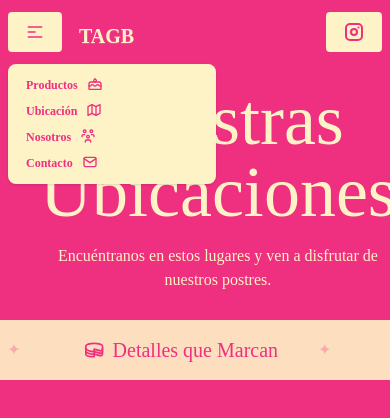
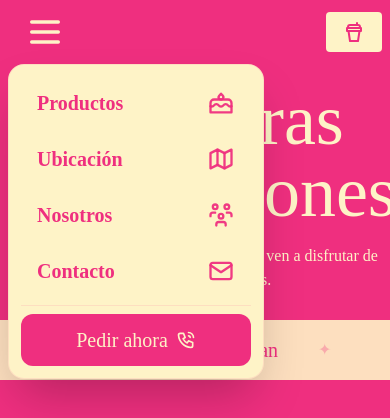
Before and after one commit to Gmsus4/cupcake, a Next.js app: page /locations in a window 390 px wide. Both pictures are taken after a click on the button 35 px from the left and 32 px from the top of the page. Shown: the top 418 px of the page. Built offline with nearby package versions, Linux system fonts and the light colour scheme; grey boxes are pictures that could not be loaded.

Commit message:
Cambios en el navbar

```diff
--- a/components/Navbar.tsx
+++ b/components/Navbar.tsx
@@ -1,54 +1,65 @@
-'use client';
+"use client"
 
+import { contactData } from "@/data/contactData"
 import { navItems } from "@/data/navItems"
-import { IconBrandInstagram, IconCup } from "@tabler/icons-react";
-import Link from "next/link";
-import { usePathname } from "next/navigation";
+import { IconBrandInstagram, IconCup, IconMenu2, IconPhoneCall } from "@tabler/icons-react"
+import Link from "next/link"
+import { usePathname } from "next/navigation"
 
 export const Navbar = () => {
-  const pathname = usePathname();
+  const pathname = usePathname()
 
   // Función auxiliar para determinar si el link está activo
   const isActive = (href: string) => {
     // Exact match para la mayoría de casos
     // Si tienes rutas anidadas (ej: /blog/1), puedes usar pathname.startsWith(href)
-    return pathname === href;
-  };
+    return pathname === href
+  }
 
   return (
     <div className="navbar bg-pink fixed z-1000">
       <div className="max-w-7xl mx-auto w-full flex items-center justify-center">
         <div className="navbar-start lg:hidden">
           <div className="dropdown">
-            <div tabIndex={0} role="button" className="btn bg-yellow btn-ghost lg:hidden text-pink">
-              <svg xmlns="http://www.w3.org/2000/svg" className="h-5 w-5" fill="none" viewBox="0 0 24 24" stroke="currentColor">
-                {" "}
-                <path strokeLinecap="round" strokeLinejoin="round" strokeWidth="2" d="M4 6h16M4 12h8m-8 6h16" />{" "}
-              </svg>
+            <div tabIndex={0} role="button" className="btn btn-ghost lg:hidden text-yellow hover:bg-yellow/10 transition-colors">
+              <IconMenu2 size={40}/>
             </div>
-            <ul tabIndex={-1} className="menu menu-sm dropdown-content text-black bg-yellow rounded-box z-1 mt-3 w-52 p-2 shadow">
+
+            <ul tabIndex={-1} className="menu dropdown-content z-50 mt-3 w-64 p-3 shadow-2xl rounded-2xl bg-yellow border border-pink/10 flex flex-col gap-1">
               {navItems.map((item, idx) => {
-                    const Icon = item.icon;
-                    return (
-                      <li key={idx} className="font-bold text-pink">
-                        <Link href={item.href} >
-                          {item.title}
-                          <Icon width={18} height={18} className="pb-0.5"/>
-                        </Link>
-                      </li>
-                    );
-                })}
+                const Icon = item.icon
+                return (
+                  <li key={idx}>
+                    <Link href={item.href} className="flex items-center justify-between px-4 py-3 rounded-xl text-pink font-bold hover:bg-pink hover:text-yellow transition-all duration-200 group">
+                      <span className="font-caveat text-xl">{item.title}</span>
+                      <Icon width={28} height={28} className="text-pink/95 group-hover:text-yellow transition-colors" />
+                    </Link>
+                  </li>
+                )
+              })}
+
+              {/* Separador + CTA */}
+              <div className="h-px bg-pink/10 my-1" />
+              <li>
+                <Link href={`tel:${contactData[0].items[0].value}`} className="flex items-center justify-center px-4 py-3 rounded-xl bg-pink text-yellow font-caveat text-xl hover:opacity-90 transition-opacity">
+                  Pedir ahora
+                  <IconPhoneCall size={20}/>
+                </Link>
+              </li>
             </ul>
           </div>
-          <Link href={"/"} className="btn btn-ghost text-yellow text-xl mt-2">TAGB</Link>
+
+          {/* <Link href="/" className="btn btn-ghost text-yellow font-caveat text-xl">
+            TAGB
+          </Link> */}
         </div>
 
         <div className="navbar-center hidden lg:flex">
           <ul className="flex items-center gap-30 justify-between m-auto w-full px-4 h-14 rounded-full relative">
             <div className="flex gap-2 ">
               {navItems.slice(0, 2).map((item, idx) => {
-                const Icon = item.icon;
-                const active = isActive(item.href);
+                const Icon = item.icon
+                const active = isActive(item.href)
 
                 return (
                   <li
@@ -56,28 +67,27 @@ export const Navbar = () => {
                     className={`
                       font-semibold text-yellow transition-all duration-300 ease-out
                       px-4 rounded-full cursor-pointer
-                      ${active
-                        ? "bg-yellow text-pink!"
-                        : "hover:bg-yellow hover:text-pink"
-                      }
+                      ${active ? "bg-yellow text-pink!" : "hover:bg-yellow hover:text-pink"}
                     `}
                   >
                     <Link href={item.href} className="flex items-center gap-1.5">
                       {item.title}
                     </Link>
                   </li>
-                );
+                )
               })}
             </div>
 
             <div className="w-10 h-10 grid place-items-center bg-yellow rounded-full absolute top-1/2 left-1/2 -translate-x-1/2 -translate-y-1/2">
-              <Link href={"/"} className="w-auto font-semibold text-pink transition-all duration-300 hover:scale-125"><IconCup /></Link>
+              <Link href={"/"} className="w-auto font-semibold text-pink transition-all duration-300 hover:scale-125">
+                <IconCup />
+              </Link>
             </div>
 
             <div className="flex gap-2">
               {navItems.slice(2, 4).map((item, idx) => {
-                const Icon = item.icon;
-                const active = isActive(item.href);
+                const Icon = item.icon
+                const active = isActive(item.href)
 
                 return (
                   <li
@@ -85,25 +95,26 @@ export const Navbar = () => {
                     className={`
                       font-semibold text-yellow transition-all duration-300 ease-out
                       px-4 rounded-full cursor-pointer
-                      ${active
-                        ? "bg-yellow text-pink!"
-                        : "hover:bg-yellow hover:text-pink"
-                      }
+                      ${active ? "bg-yellow text-pink!" : "hover:bg-yellow hover:text-pink"}
                     `}
                   >
                     <Link href={item.href} className="flex items-center gap-1.5">
                       {item.title}
                     </Link>
                   </li>
-                );
+                )
               })}
             </div>
           </ul>
         </div>
 
         <div className="navbar-end lg:hidden">
-          <Link href={""} className="btn bg-yellow border-none text-pink shadow-none font-bold">
-              <IconBrandInstagram />
+          {/* <Link target="_blank" href={"https://www.instagram.com/tagblade/"} className="btn bg-yellow border-none text-pink shadow-none font-bold">
+            <IconBrandInstagram />
+          </Link> */}
+
+          <Link href={"/"} className="btn bg-yellow border-none text-pink shadow-none font-bold">
+            <IconCup />
           </Link>
         </div>
       </div>
```
